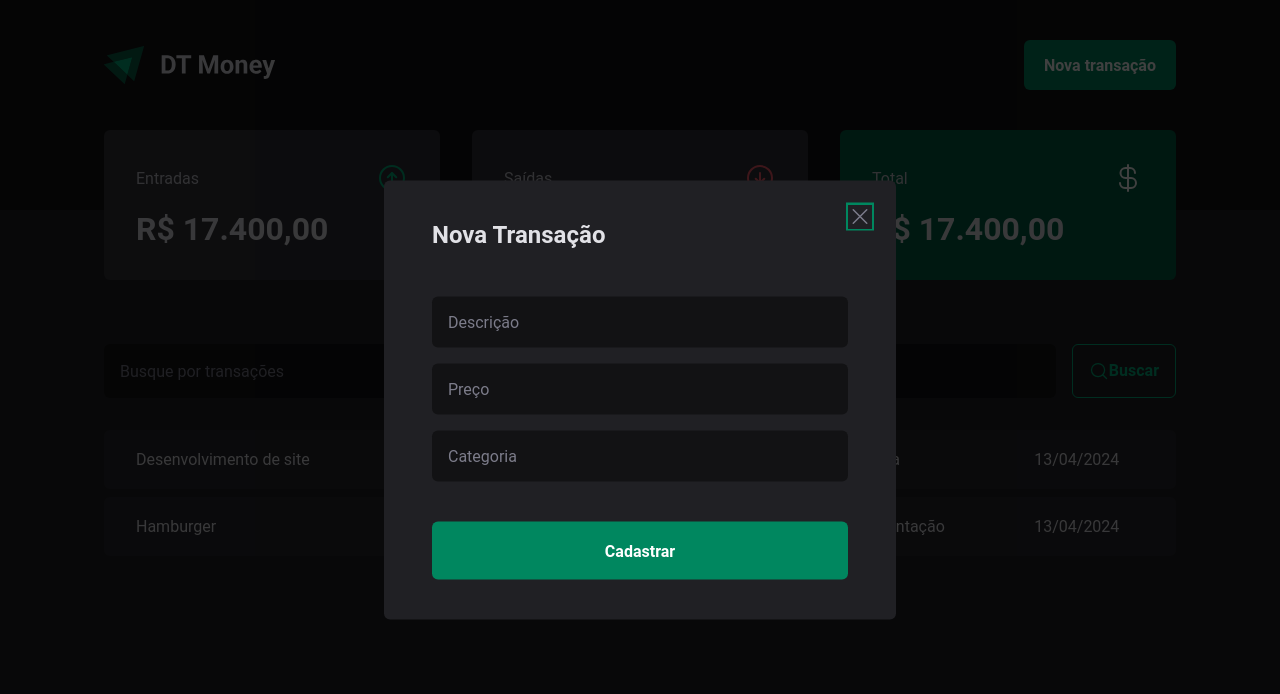
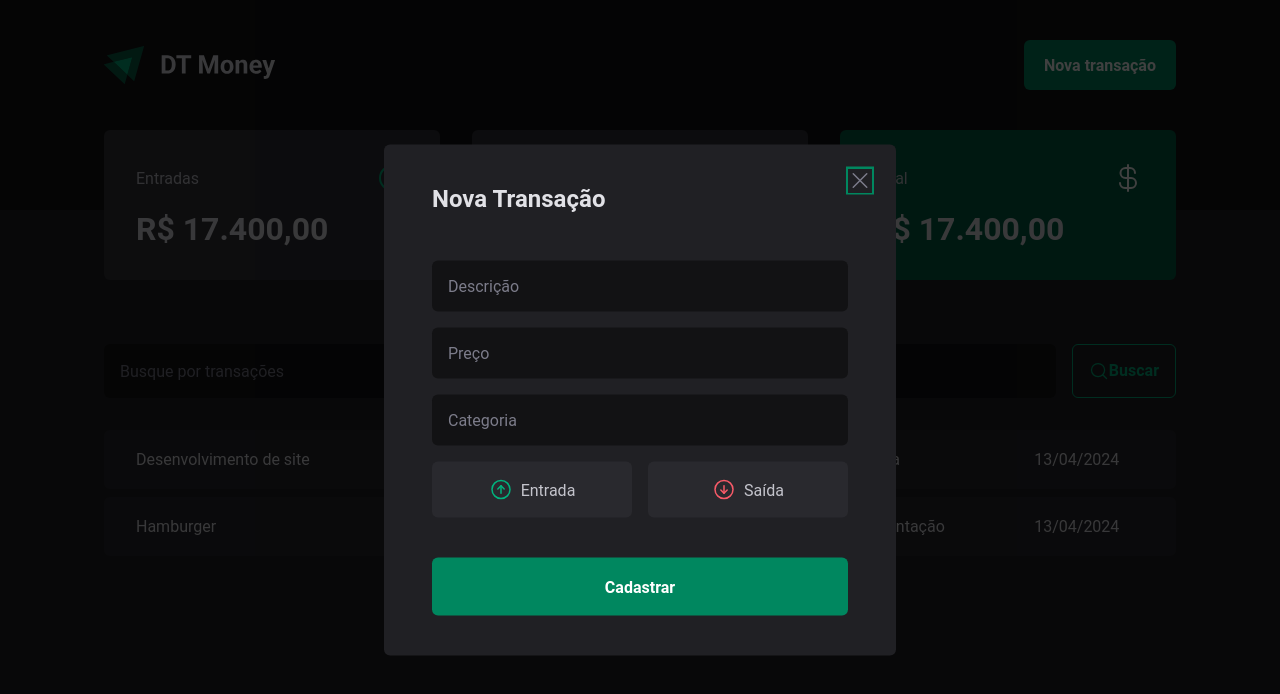
Before and after one commit to marcos-de-melo/03-dt-money, a React app: page / in a window 1280 px wide. Both pictures are taken after a click on the button "Nova transação". Shown: the top 694 px of the page. Built offline with nearby package versions, Linux system fonts and the light colour scheme; the HTML template or start-up script is replaced by a standard one.

Commit message:
Criando radio button acessível

```diff
--- a/src/components/NewTransactionModal/index.tsx
+++ b/src/components/NewTransactionModal/index.tsx
@@ -1,6 +1,6 @@
 import * as Dialog from "@radix-ui/react-dialog";
-import { CloseButton, Content, Overlay } from "./styles";
-import { X } from "phosphor-react";
+import { CloseButton, Content, Overlay, TransactionType, TransactionTypeButton } from "./styles";
+import { ArrowCircleDown, ArrowCircleUp, X } from "phosphor-react";
 
 export function NewTransactionModal() {
   return (
@@ -16,6 +16,18 @@
           <input type="number" placeholder="Preço" required />
           <input type="text" placeholder="Categoria" required />
 
+       <TransactionType>
+        <TransactionTypeButton variant="income">
+          <ArrowCircleUp size={24} />
+          Entrada
+        </TransactionTypeButton>
+
+        <TransactionTypeButton variant="outcome">
+          <ArrowCircleDown size={24} />
+          Saída
+        </TransactionTypeButton>
+       </TransactionType>
+
           <button type="submit">Cadastrar</button>
         </form>
       </Content>
--- a/src/components/NewTransactionModal/styles.ts
+++ b/src/components/NewTransactionModal/styles.ts
@@ -13,49 +13,48 @@
   min-width: 32rem;
   border-radius: 6px;
   padding: 2.5rem 3rem;
-    background: ${props => props.theme["gray-800"]};
+  background: ${(props) => props.theme["gray-800"]};
 
   position: fixed;
   top: 50%;
   left: 50%;
   transform: translate(-50%, -50%);
 
-    form{
+  form {
     margin-top: 3rem;
     display: flex;
     flex-direction: column;
     gap: 1rem;
 
-        input{
+    input {
       border-radius: 6px;
       border: 0;
-            background: ${props => props.theme["gray-900"]};
-            color: ${props => props.theme["gray-300"]};
+      background: ${(props) => props.theme["gray-900"]};
+      color: ${(props) => props.theme["gray-300"]};
       padding: 1rem;
 
-            &::placeholder{
-                color: ${props => props.theme["gray-500"]};
+      &::placeholder {
+        color: ${(props) => props.theme["gray-500"]};
       }
     }
-        button[type="submit"]{
+    button[type="submit"] {
       height: 58px;
       border: 0;
-                background: ${props => props.theme["green-500"]};
-                color: ${props => props.theme.white};
+      background: ${(props) => props.theme["green-500"]};
+      color: ${(props) => props.theme.white};
       font-weight: bold;
       padding: 0 1.25rem;
       border-radius: 6px;
       margin-top: 1.5rem;
       cursor: pointer;
 
-                &:hover{
-                    background: ${props => props.theme["green-700"]};
+      &:hover {
+        background: ${(props) => props.theme["green-700"]};
         transition: background-color 0.2s;
       }
     }
   }
 `;
-
 
 export const CloseButton = styled(Dialog.Close)`
   position: absolute;
@@ -65,5 +64,33 @@
   right: 1.5rem;
   line-height: 0;
   cursor: pointer;
-    color: ${props => props.theme["gray-500"]};
+  color: ${(props) => props.theme["gray-500"]};
 `;
+
+export const TransactionType = styled.div`
+  display: grid;
+  grid-template-columns: repeat(2, 1fr);
+  gap: 1rem;
+  margin-top: 0%.5rem;
+`;
+
+interface TransactionTypelButtonProps{
+    variant: 'income' | 'outcome';
+}
+
+export const TransactionTypeButton = styled.button<TransactionTypelButtonProps>`
+  background: ${(props) => props.theme["gray-700"]};
+  padding: 1rem;
+  display: flex;
+  align-items: center;
+  justify-content: center;
+  gap: 0.5rem;
+  border-radius: 6px;
+  cursor: pointer;
+  border: 0;
+  color: ${(props) => props.theme["gray-300"]};
+
+  svg {
+    color: ${props => props.variant === 'income' ? props.theme["green-300"] : props.theme["red-300"]};
+  }
+`;
```
Lines whose indentation alone changed are shown as unchanged.
